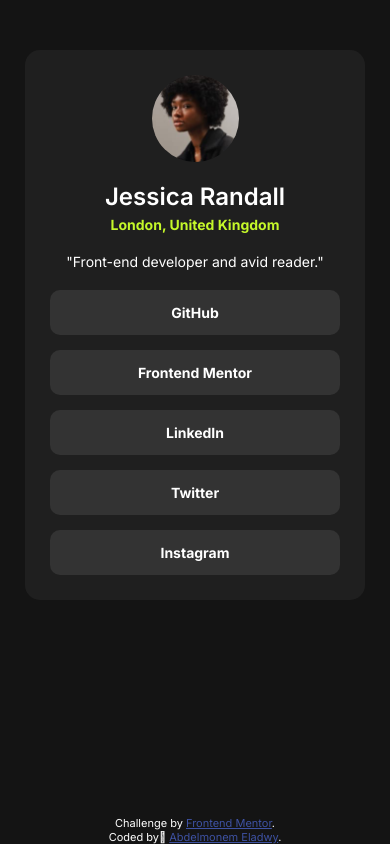
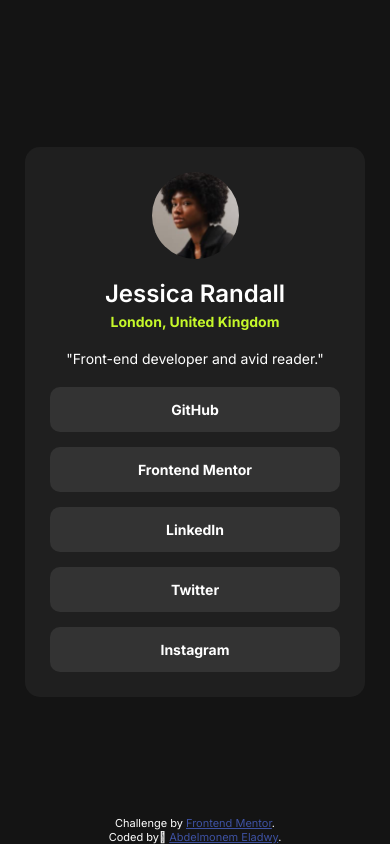
Before and after one commit to MonemAdawy/Front-End-mentor-Social-links-profile-, a plain HTML site: page index.html in a window 390 px wide. Drawn offline with Linux system fonts and the light colour scheme.

Commit message:
modified (main.css)v2

```diff
--- a/css/main.css
+++ b/css/main.css
@@ -13,6 +13,10 @@ body{
     background-color: hsl(0, 0%, 8%);
     margin: 0;
     padding: 50px;
+    display: flex;
+    align-items: center;
+    justify-content: center;
+    height: 100vh;
 }
 
 
@@ -75,7 +79,7 @@ main a{
         padding: 50px 25px;
     }
     main{
-        width: 30%;
+        width: 50%;
         padding: 25px;
     }
 }
```
